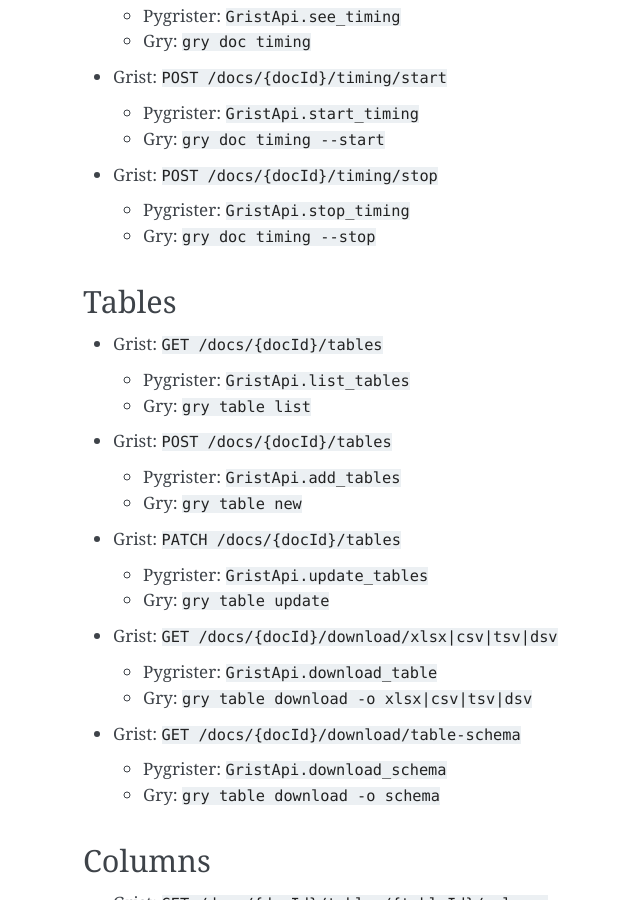
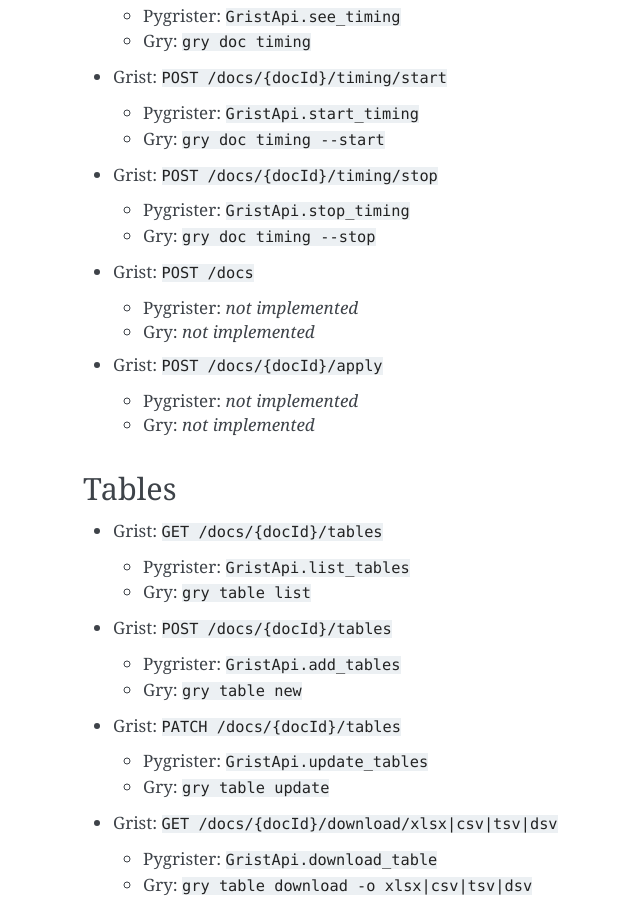
Before and after one commit to ricpol/pygrister, a Sphinx documentation site: the page built from doc/apitable.rst, in a window 1280 px wide and 900 px high, scrolled down 9222 px. Shown: the whole window, without its empty margins (337-977 px from the left). Built offline with Sphinx 7.4.7, drawn with Linux system fonts in a browser that asks for light colours.

Commit message:
not implemented endpoints

```diff
--- a/doc/apitable.rst
+++ b/doc/apitable.rst
@@ -644,6 +644,20 @@ Documents
   * Gry: ``gry doc timing --stop``
 
 
+* Grist: ``POST /docs``
+
+  * Pygrister: *not implemented*
+
+  * Gry: *not implemented*
+
+
+* Grist: ``POST /docs/{docId}/apply``
+
+  * Pygrister: *not implemented*
+
+  * Gry: *not implemented*
+
+
 Tables
 ------
 
```
